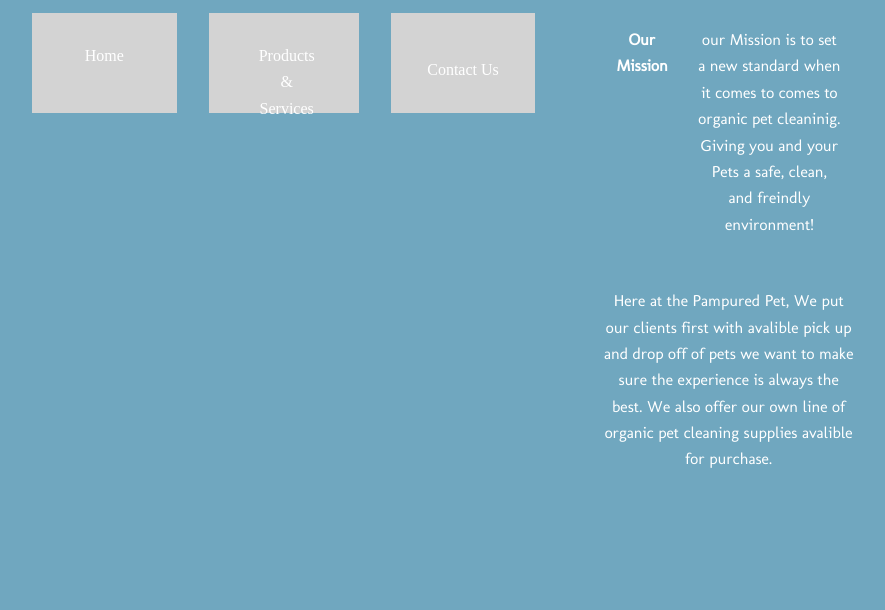
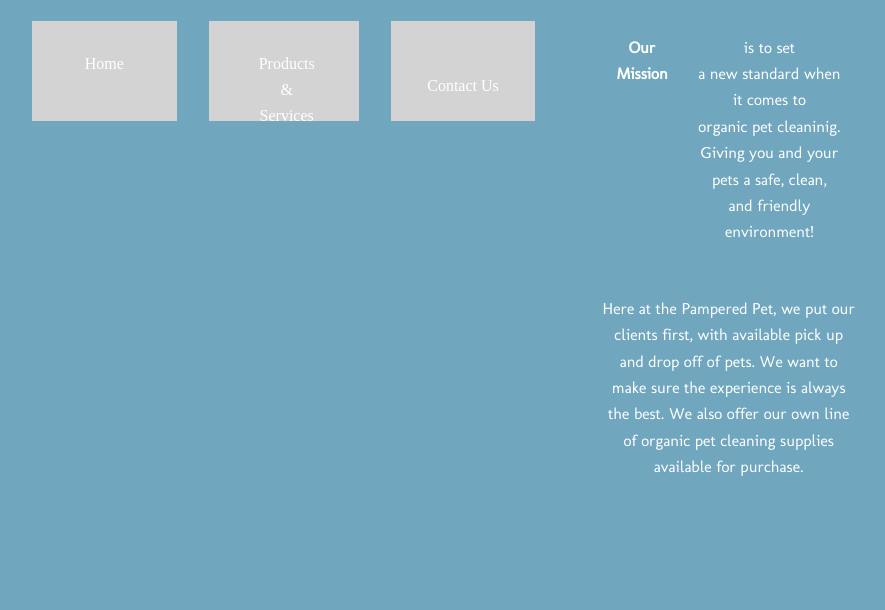
Before and after one commit to Peterdesmidt/ThePamperedPup, a plain HTML site: page main.html in a window 1280 px wide. Shown: the part 153-763 px from the top of the page, without its empty margins (159-1044 px from the left). Drawn offline with Linux system fonts and the light colour scheme; a web font is replaced by a local one.

Commit message:
Update main.html

```diff
--- a/main.html
+++ b/main.html
@@ -1,3 +1,4 @@
+<!DOCTYPE html>
 <html>
 
   <head>
@@ -20,15 +21,15 @@
 <div class="main-column">
 <div class="column-layout">
       <p><b>Our Mission</b></p>
-      <p>our Mission is to set <br> a new standard when<br> it comes to
-      comes to <br> organic pet cleaninig.<br> Giving you and your<br> Pets a safe,
-      clean, <br>and freindly environment!<br>
+      <p> is to set <br> a new standard when<br> it comes to
+       <br> organic pet cleaninig.<br> Giving you and your<br> pets a safe,
+      clean, <br>and friendly environment!<br>
       </div>
  <div class="sidebar-two">
  <div class="column-layout">
-      <p>Here at the Pampured Pet, We put our clients first with avalible pick up and drop off of
-pets we want to make sure the experience is always the best. We also offer our own line of
-organic pet cleaning supplies avalible for purchase.<br>
+      <p>Here at the Pampered Pet, we put our clients first, with available pick up and drop off of
+pets. We want to make sure the experience is always the best. We also offer our own line of
+organic pet cleaning supplies available for purchase.<br>
      </p>
    </div>
 
```
